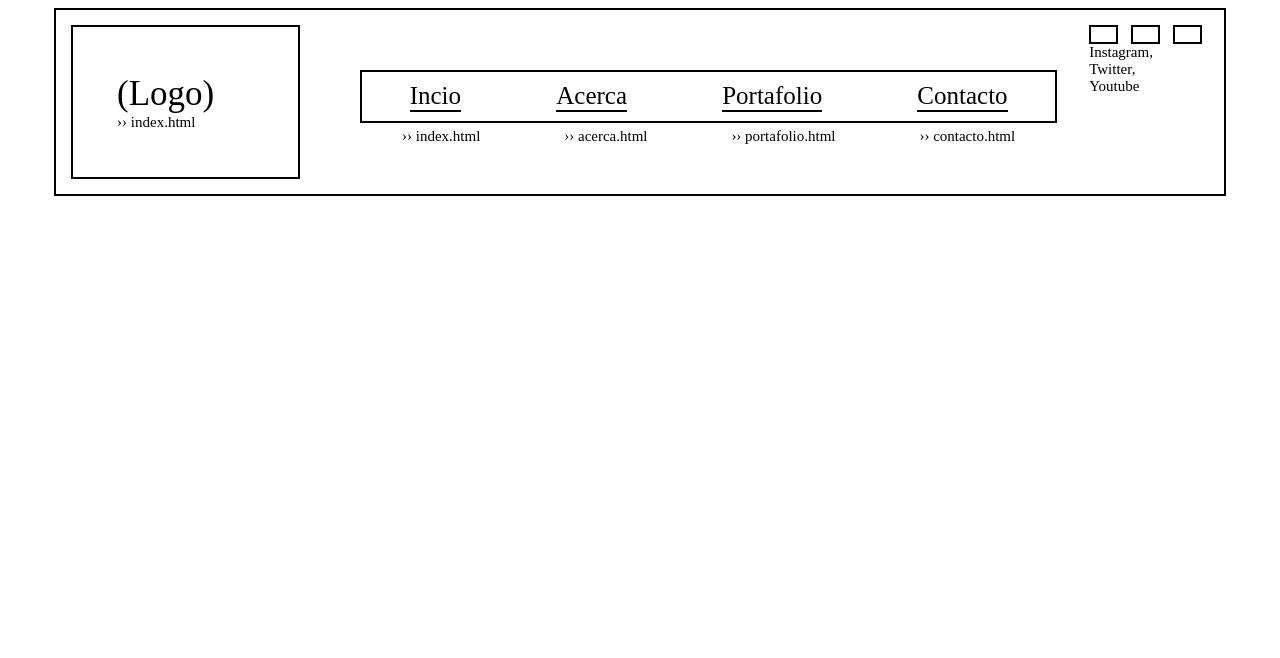
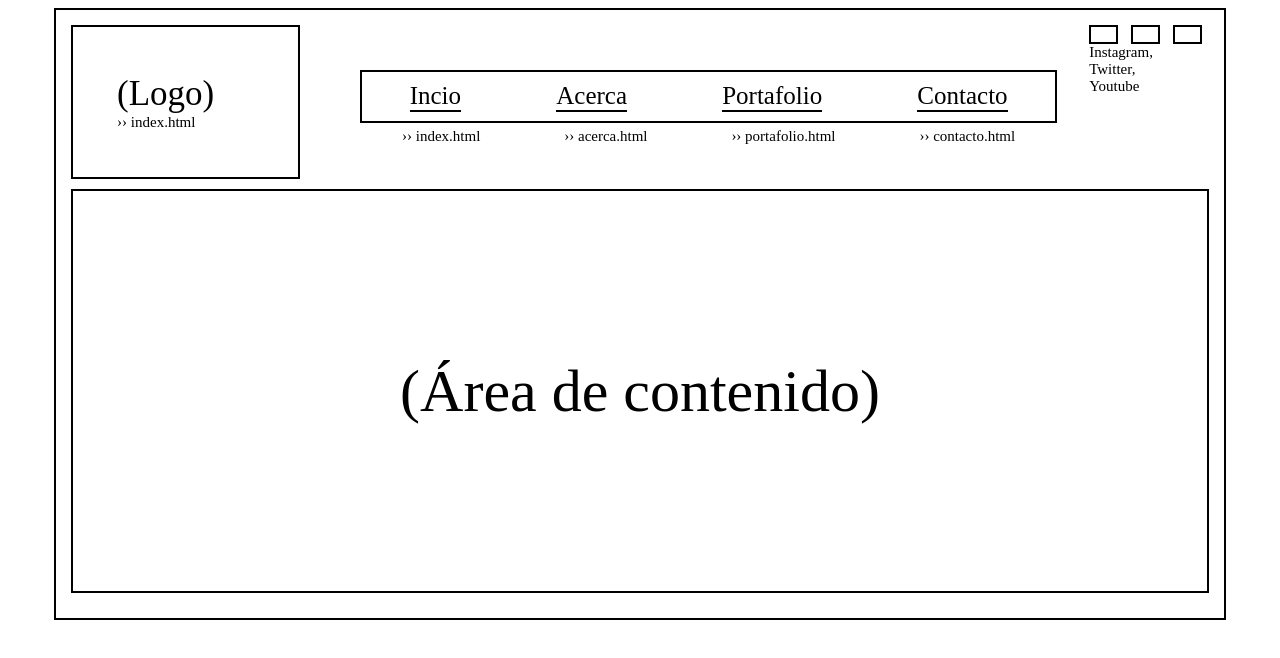
Before and after one commit to ErickJoelAC/MaquetaIndexHtml, a plain HTML site: page index.html in a window 1280 px wide. Drawn offline with Linux system fonts and the light colour scheme.

Commit message:
Contenido completado

```diff
--- a/index.html
+++ b/index.html
@@ -47,7 +47,7 @@
         </header>
 
         <section>
-
+            <div class="contenido-texto">(Área de contenido)</div>
         </section>
 
         <footer>
@@ -164,5 +164,16 @@
 
 
 
+    /* Contenido Inicio */
+    section {
+        display: flex;
+        align-items: center;
+        justify-content: space-around;
+        margin: 10px 0px;
+        height: 400px;
+        border: 2px black solid;
+        font-size: 60px;
+    }
+    /* Contenido Fin */
 </style>
 </html>
```
